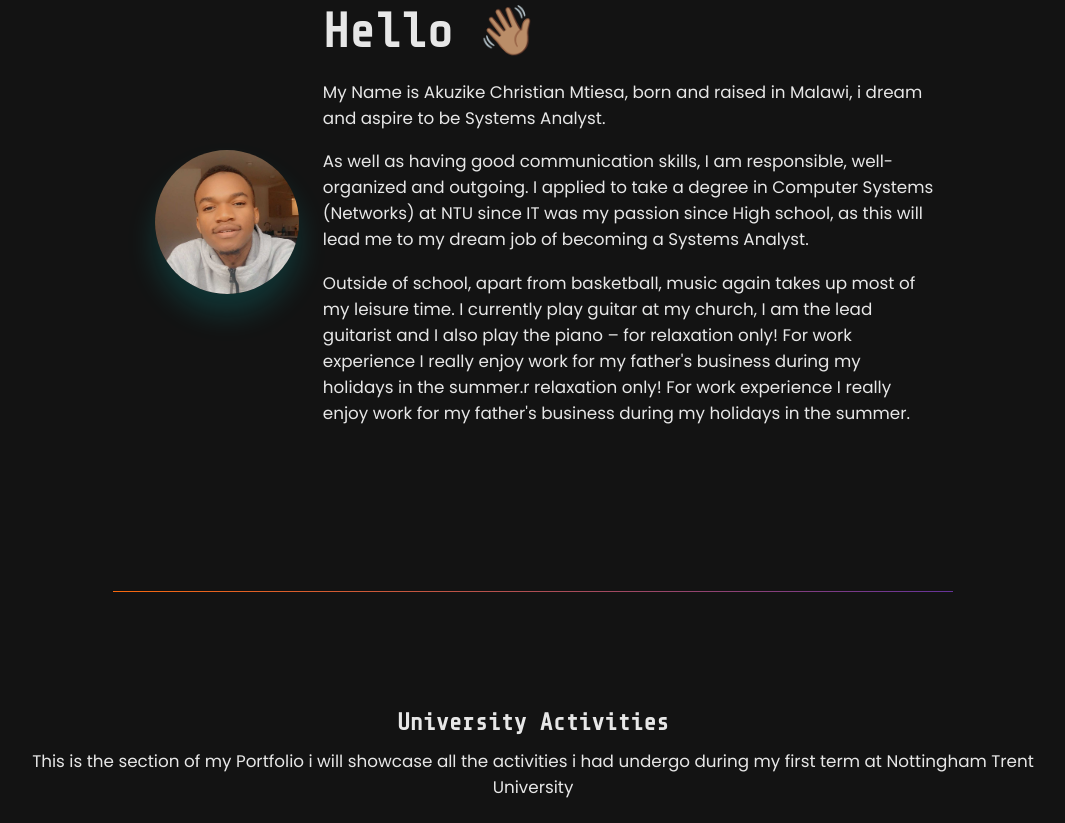
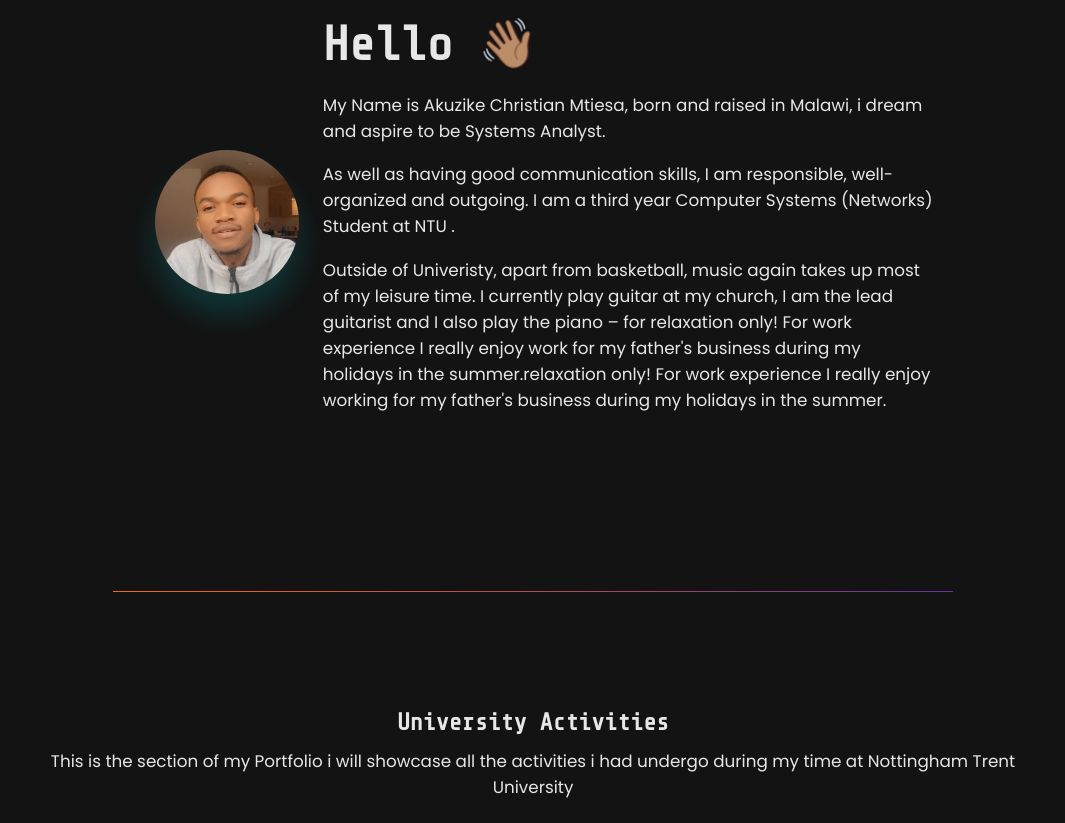
Before and after one commit to AkuzikeMtiesa/portfolio, a plain HTML site: page index.html in a window 1280 px wide. Shown: the part 897-1720 px from the top of the page, without its empty margins (107-1172 px from the left). Drawn offline with nearby package versions, Linux system fonts and the light colour scheme.

Commit message:
Update index.html

```diff
--- a/index.html
+++ b/index.html
@@ -3,7 +3,7 @@
   <head>
     <meta charset="utf-8" />
     <meta http-equiv="X-UA-Compatible" content="IE=edge" />
-    <title>Akuzike Mtiesa| Nottingham Trent University</title>
+    <title>Akuzike Mtiesa | Portfolio </title>
     <meta name="viewport" content="width=device-width, initial-scale=1" />
     <link rel="stylesheet" type="text/css" media="screen" href="main.css" />
     <script
@@ -117,16 +117,15 @@
             </p>
             <p>
               As well as having good communication skills, I am responsible, well-organized and outgoing.
-               I applied to take a degree in Computer Systems (Networks) at NTU since IT was my passion since High school,
-               as this will lead me to my dream job of becoming a Systems Analyst.
+               I am a third year Computer Systems (Networks) Student at NTU .
 
             </p>
             <p>
-              Outside of school, apart from basketball, music again takes up most of my leisure time.
+              Outside of Univeristy, apart from basketball, music again takes up most of my leisure time.
               I currently play guitar at my church, I am the lead guitarist and I also play the piano –
              for relaxation only! For work experience I really enjoy work for my father's business
-             during my holidays in the summer.r relaxation only! For work experience
-            I really enjoy work for my father's business during my holidays in the summer.
+             during my holidays in the summer.relaxation only! For work experience
+            I really enjoy working for my father's business during my holidays in the summer.
             </p>
 
           </div>
@@ -139,7 +138,7 @@
             <h2>University Activities</h2>
             <p>
              This is the section of my Portfolio i will showcase
-              all the activities i had undergo during my first term at
+              all the activities i had undergo during my time at
               Nottingham Trent University
             </p>
           </div>
@@ -300,7 +299,7 @@
         </div>
         <div class="footer-coded-by">
           <p>
-            <i class="fas fa-code"></i> with 💙 by Akuzike Mtiesa &copy; 2020
+            <i class="fas fa-code"></i> with 💙 by Akuzike Mtiesa &copy; 2023
           </p>
           <p>Built with pure HTML, CSS </p>
         </div>
```
